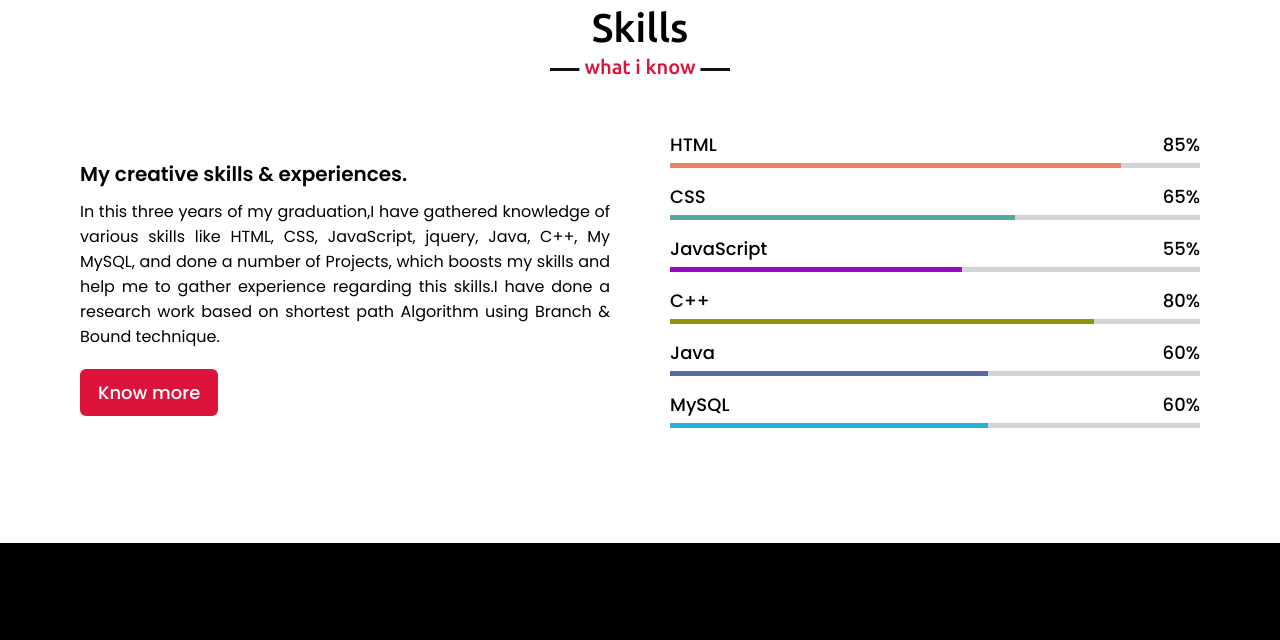
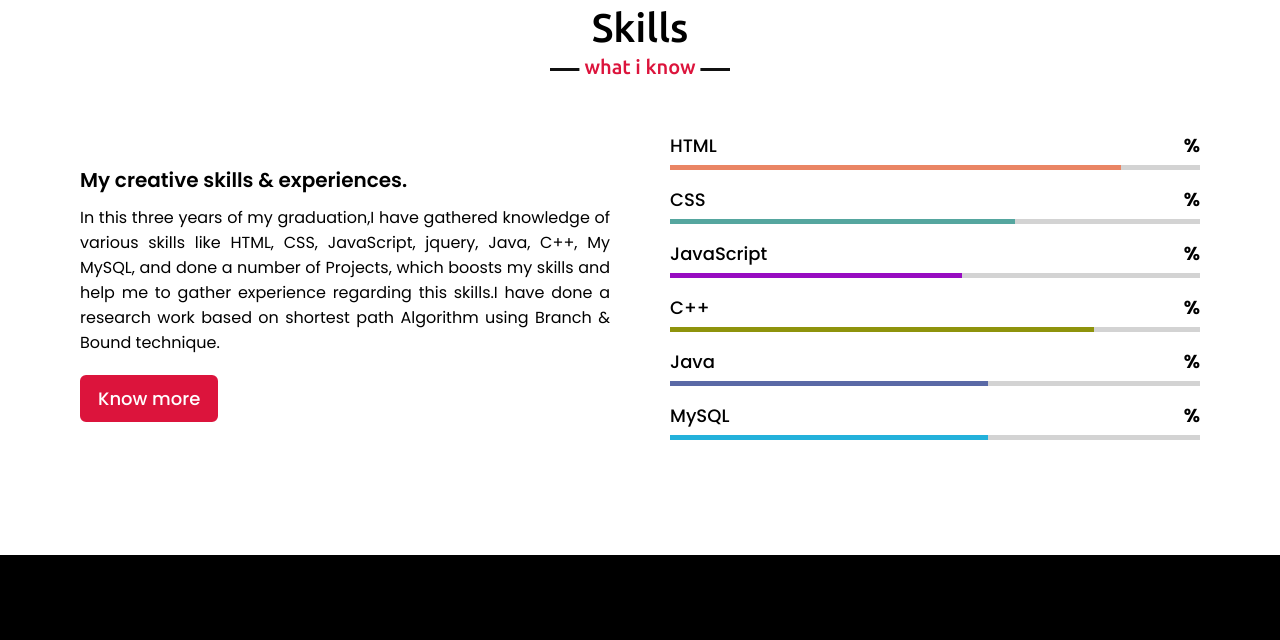
Before and after one commit to Nitish00000/My_Portfolio, a plain HTML site: page index.html in a window 1280 px wide. Shown: the part 2260-2900 px from the top of the page. Drawn offline with nearby package versions, Linux system fonts and the light colour scheme.

Commit message:
edited index,html

```diff
--- a/index.html
+++ b/index.html
@@ -58,7 +58,7 @@
                 <div class="column right">
                     <div class="text">I'm Nitish and I'm a <span class="typing-2"></span></div>
                     <p>I am a Computer Science student, a passionate competitive coder, a web developer and a tennis lover. I love to solve coding problems and enjoy learning new technology alongside to enhance my knowlwdge and skills.  </p>
-                    <a href="MyCV-converted (1).pdf">Download CV</a>
+                    <a href="MyCV.pdf">Download CV</a>
                 </div>
             </div>
         </div>
@@ -109,42 +109,42 @@
                     <div class="bars">
                         <div class="info" id="html">
                             <span>HTML</span>
-                            <span>85%</span>
+                            <h3>%</h3>
                         </div>
                         <div class="line html"></div>
                     </div>
                     <div class="bars">
                         <div class="info" id="css">
                             <span>CSS</span>
-                            <span>65%</span>
+                            <h3>%</h3>
                         </div>
                         <div class="line css"></div>
                     </div>
                     <div class="bars">
                         <div class="info"id="js">
                             <span>JavaScript</span>
-                            <span>55%</span>
+                           <h3>%</h3>
                         </div>
                         <div class="line js"></div>
                     </div>
                     <div class="bars"id="c">
                         <div class="info">
                             <span>C++</span>
-                            <span>80%</span>
+                            <h3>%</h3>
                         </div>
                         <div class="line c"></div>
                     </div>
                     <div class="bars">
                         <div class="info"id="java">
                             <span>Java</span>
-                            <span>60%</span>
+                           <h3>%</h3>
                         </div>
                         <div class="line java"></div>
                     </div>
                     <div class="bars">
                         <div class="info"id="mysql">
                             <span>MySQL</span>
-                            <span>60%</span>
+                            <h3>%</h3>
                         </div>
                         <div class="line mysql"></div>
                     </div>
```
